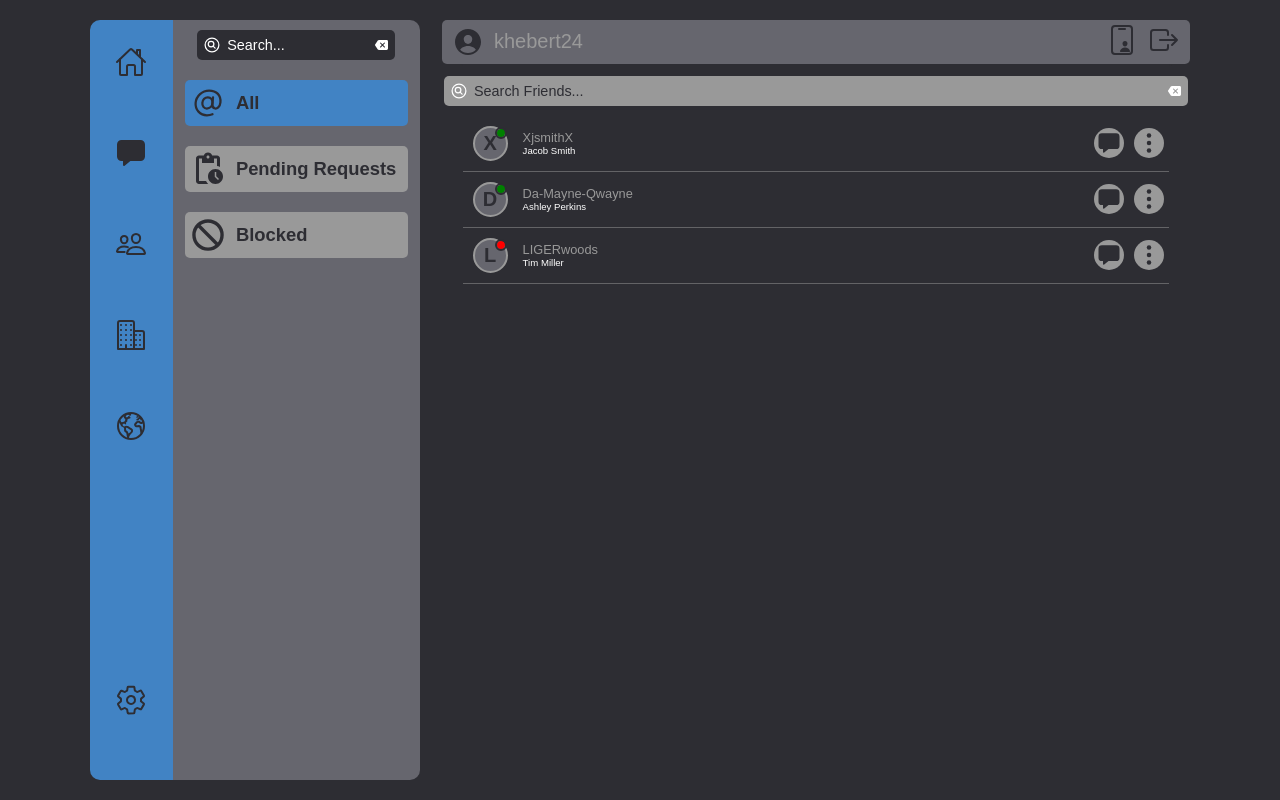
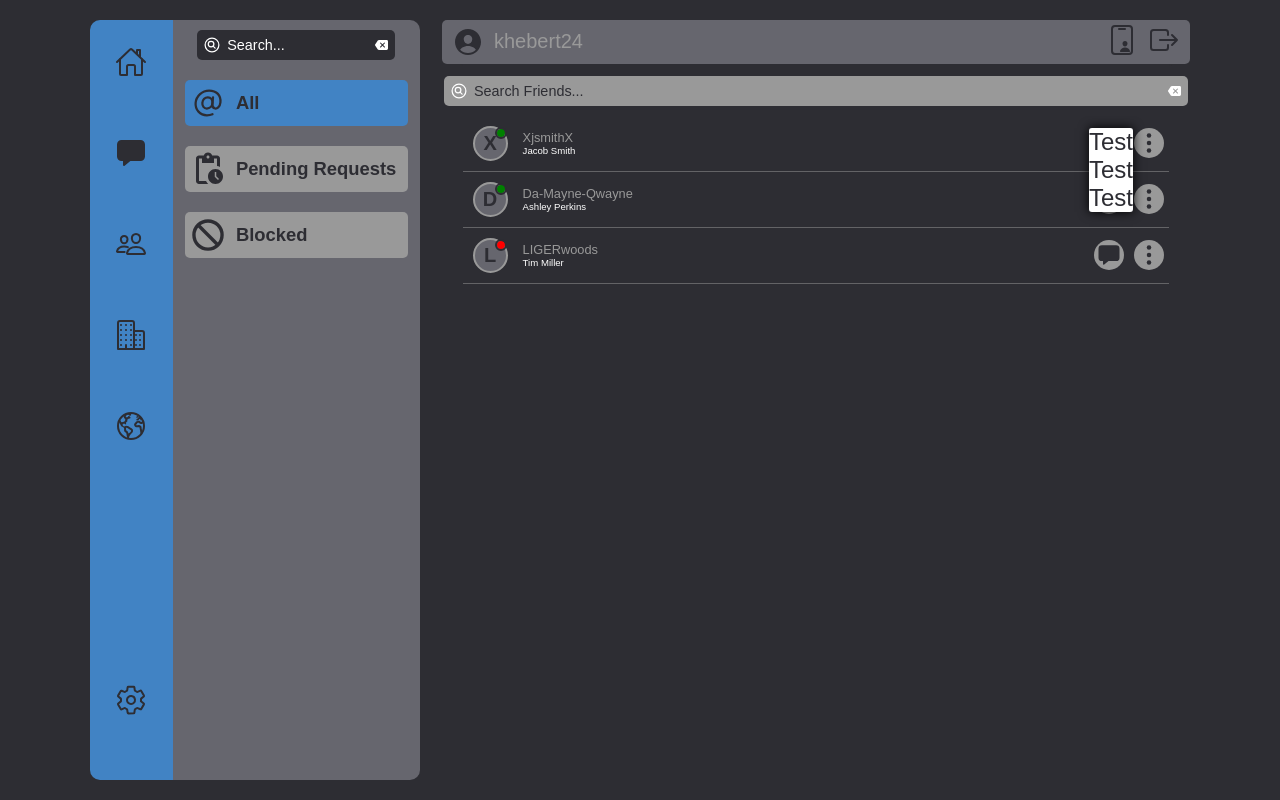
Before and after one commit to kraig-hebert/chat, a React (Create React App) app in the folder client/: page /friends in a window 1280 px wide. Both pictures are taken after a click on the element 1149 px from the left and 143 px from the top of the page. Built offline with nearby package versions, Linux system fonts and the light colour scheme.

Commit message:
added direction choice on thte PopOver component using direction='left/right'

```diff
--- a/client/src/components/common/popOver/PopOver.jsx
+++ b/client/src/components/common/popOver/PopOver.jsx
@@ -6,32 +6,33 @@ import useCloseOnClickAway from '../../../hooks/useCloseOnClickAway';
 import { useStyles } from './popOverStyles';
 
 const PopOver = (props) => {
-  const { showPopOver, setShowPopOver, children } = props;
-  const classes = useStyles({ showPopOver });
+  const { direction, showPopOver, setShowPopOver, children } = props;
+
+  const classes = useStyles({ showPopOver, direction });
   const popOverRef = useRef(null);
 
   const handlePopOverClose = () => setShowPopOver(false);
 
   useCloseOnClickAway(popOverRef, showPopOver, setShowPopOver);
 
+  const setPopOverDirection = () => {
+    if (direction === 'left') return classes.left;
+    else if (direction === 'right') return classes.right;
+  };
+
   return (
     <div
-      className={classes.popOverContainer}
+      className={setPopOverDirection()}
       onClick={handlePopOverClose}
       ref={popOverRef}
     >
-      <div className={classes.popOver}>
-        {children}
-        <IoCloseCircle
-          className={classes.closeIcon}
-          onClick={handlePopOverClose}
-        />
-      </div>
+      <div className={classes.popOver}>{children}</div>
     </div>
   );
 };
 
 PopOver.propTypes = {
+  directiom: PropTypes.string,
   showPopOver: PropTypes.bool,
   setShowPopOver: PropTypes.func,
   children: PropTypes.object,
--- a/client/src/components/common/popOver/popOverStyles.js
+++ b/client/src/components/common/popOver/popOverStyles.js
@@ -1,12 +1,22 @@
 import { createUseStyles } from 'react-jss';
 
 export const useStyles = createUseStyles((theme) => ({
-  popOverContainer: (props) => ({
+  popOverContainer: (props) => ({}),
+  right: (props) => ({
     display: props.showPopOver ? 'block' : 'none',
     position: 'absolute',
+    top: '0',
+    right: '105%',
+    boxShadow: `0px 0px 10px ${theme.dark.main}`,
+    zIndex: '2',
+  }),
+  left: (props) => ({
+    display: props.showPopOver ? 'block' : 'none',
+    position: 'absolute',
+    top: '0',
     left: '105%',
-    top: '0',
     boxShadow: `0px 0px 10px ${theme.dark.main}`,
+    zIndex: '2',
   }),
   popOver: {
     position: 'relative',
@@ -16,12 +26,4 @@ export const useStyles = createUseStyles((theme) => ({
     borderRadius: '3px',
     backgroundColor: theme.light.main,
   },
-  closeIcon: {
-    position: 'absolute',
-    top: '-20px',
-    right: '5px',
-    color: theme.light.main,
-    cursor: 'pointer',
-    fontSize: '1.15rem',
-  },
 }));
--- a/client/src/components/main/pages/friends/userCard/iconsContainer/IconsContainer.jsx
+++ b/client/src/components/main/pages/friends/userCard/iconsContainer/IconsContainer.jsx
@@ -1,4 +1,4 @@
-import React from 'react';
+import React, { useState } from 'react';
 import { useDispatch } from 'react-redux';
 import { useNavigate } from 'react-router-dom';
 import PropTypes from 'prop-types';
@@ -6,12 +6,16 @@ import { IoChatbox, IoEllipsisVertical } from 'react-icons/io5';
 
 import { userCardDirectMessageIconSelected } from '../../../../../../reducers/appSettings';
 import { useStyles } from './iconsContainerStyles';
+import PopOver from '../../../../../common/popOver/PopOver';
 
 const IconsContainer = (props) => {
   const { user } = props;
   const classes = useStyles();
   const dispatch = useDispatch();
   const navigate = useNavigate();
+
+  const [showPopOver, setShowPopOver] = useState(false);
+  const handleOptionsClick = () => setShowPopOver(true);
 
   const handleMessageIconClick = () => {
     if (user.friendStatus !== 'friend') return;
@@ -23,7 +27,17 @@ const IconsContainer = (props) => {
     );
     navigate('/direct-messages');
   };
-  const handleOptionsIconClick = () => {};
+
+  const TestChild = () => {
+    return (
+      <div className={classes.testChild}>
+        <p>Test</p>
+        <p>Test</p>
+        <p>Test</p>
+      </div>
+    );
+  };
+
   return (
     <div className={classes.iconsContainer}>
       <div
@@ -36,8 +50,14 @@ const IconsContainer = (props) => {
       >
         <IoChatbox />
       </div>
-      <div className={classes.activeIcon} onClick={handleOptionsIconClick}>
+      <div className={classes.activeIcon} onClick={handleOptionsClick}>
         <IoEllipsisVertical />
+        <PopOver
+          direction="right"
+          showPopOver={showPopOver}
+          setShowPopOver={setShowPopOver}
+          children={<TestChild />}
+        />
       </div>
     </div>
   );
--- a/client/src/components/main/pages/friends/userCard/iconsContainer/iconsContainerStyles.js
+++ b/client/src/components/main/pages/friends/userCard/iconsContainer/iconsContainerStyles.js
@@ -39,4 +39,5 @@ export const useStyles = createUseStyles((theme) => ({
       color: theme.tertiary.quarterAlpha,
     },
   },
+  testChild: {},
 }));
--- a/client/src/components/main/pages/friends/userCard/userCardStyles.js
+++ b/client/src/components/main/pages/friends/userCard/userCardStyles.js
@@ -2,6 +2,7 @@ import { createUseStyles } from 'react-jss';
 
 export const useStyles = createUseStyles((theme) => ({
   userCard: {
+    position: 'relative',
     display: 'flex',
     justifyContent: 'space-between',
     alignItems: 'center',
--- a/client/src/components/sideMenu/menuOptions/directMessagesOptions/groupCard/GroupCard.jsx
+++ b/client/src/components/sideMenu/menuOptions/directMessagesOptions/groupCard/GroupCard.jsx
@@ -1,7 +1,7 @@
 import React, { useState, useRef, useLayoutEffect } from 'react';
 import { useDispatch, useSelector } from 'react-redux';
 import PropTypes from 'prop-types';
-import { IoPeopleCircle, IoEllipsisVerticalCircle } from 'react-icons/io5';
+import { IoEllipsisVerticalCircle } from 'react-icons/io5';
 
 import {
   directMessageThreadSelected,
@@ -66,6 +66,7 @@ const GroupCard = (props) => {
       {showMembers && <MemberList members={cardData.group.members} />}
       <Badge badgeCount={cardData.group.unread} />
       <PopOver
+        direction="left"
         showPopOver={showPopOver}
         setShowPopOver={setShowPopOver}
         children={
```
